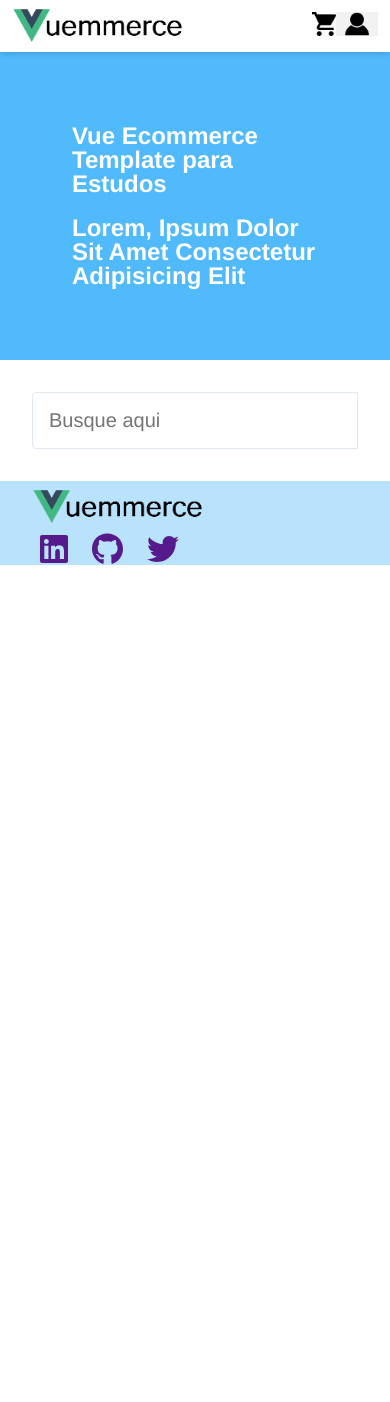
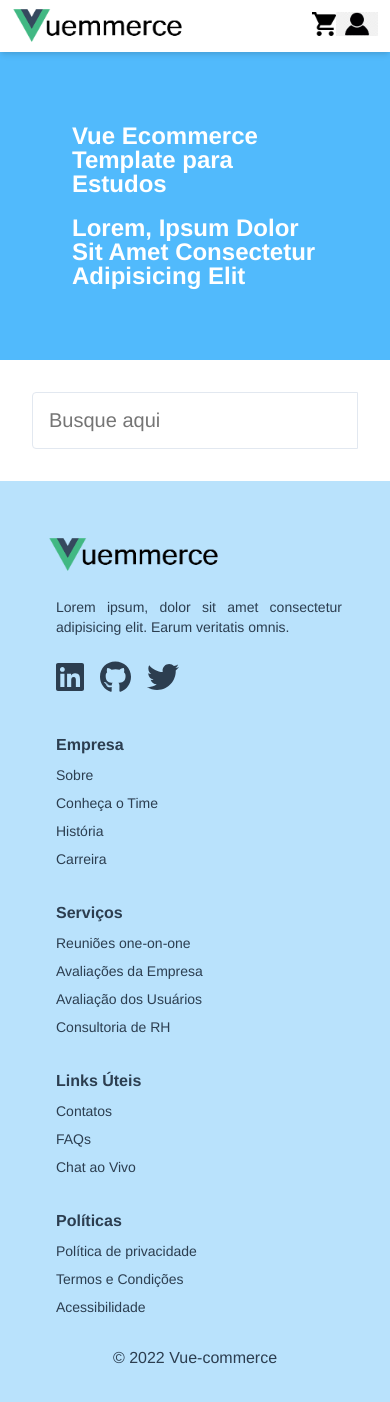
Before and after one commit to croesym/vue-commerce, a Vue app: page / in a window 390 px wide. Shown: the top 1402 px of the page. Before the commit the page ends 844 px from the top, so only its background shows below. Built offline with nearby package versions, Linux system fonts and the light colour scheme.

Commit message:
Construção do footer e ajustes de responsividade

```diff
--- a/src/components/VueFooter.vue
+++ b/src/components/VueFooter.vue
@@ -1,10 +1,16 @@
 <template>
   <div>
-    <div class="footerContainer">
     <footer>
+      <div id="footerContainer">
+        <div id="mediaGrid">
+          <div id="mediaContainer">
             <div id="socialMedia">
               <a href=""> <img :src="logo" alt="Vue-logo" /> </a>
-          <div></div>
+            </div>
+            <p id="footerText">
+              Lorem ipsum, dolor sit amet consectetur adipisicing elit. Earum
+              veritatis omnis.
+            </p>
             <div id="mediaLinks">
               <a href="">
                 <font-awesome-icon icon="fa-brands fa-linkedin" size="2x"
@@ -17,8 +23,47 @@
               /></a>
             </div>
           </div>
+          <div id="linksGrid">
+            <div>
+              <nav class="flexCol">
+                <p class="fontMedium">Empresa</p>
+                <a href="" class="linkSmall">Sobre</a>
+                <a href="" class="linkSmall">Conheça o Time</a>
+                <a href="" class="linkSmall">História</a>
+                <a href="" class="linkSmall">Carreira</a>
+              </nav>
+            </div>
+            <div>
+              <nav class="flexCol">
+                <p class="fontMedium">Serviços</p>
+                <a href="" class="linkSmall">Reuniões one-on-one</a>
+                <a href="" class="linkSmall">Avaliações da Empresa</a>
+                <a href="" class="linkSmall">Avaliação dos Usuários</a>
+                <a href="" class="linkSmall">Consultoria de RH</a>
+              </nav>
+            </div>
+            <div>
+              <nav class="flexCol">
+                <p class="fontMedium">Links Úteis</p>
+                <a href="" class="linkSmall">Contatos</a>
+                <a href="" class="linkSmall">FAQs</a>
+                <a href="" class="linkSmall">Chat ao Vivo</a>
+              </nav>
+            </div>
+            <div>
+              <nav class="flexCol">
+                <p class="fontMedium">Políticas</p>
+                <a href="" class="linkSmall">Política de privacidade</a>
+                <a href="" class="linkSmall">Termos e Condições</a>
+                <a href="" class="linkSmall">Acessibilidade</a>
+              </nav>
+            </div>
+          </div>
+
+          <p>© 2022 Vue-commerce</p>
+        </div>
+      </div>
     </footer>
-    </div>
   </div>
 </template>
 <script>
@@ -28,30 +73,97 @@ export default {
 };
 </script>
 <style scoped>
-.footerContainer {
+a {
+  color: inherit;
+  text-decoration: inherit;
+}
+
+footer {
   background-color: #b9e2fc;
-  font-weight: 600;
+  padding: 3rem;
+}
+
+/* #footerContainer {
+  background-color: #b9e2fc;
   width: 100%;
+  padding: 3rem;
+} */
+
+#mediaGrid {
+  display: grid;
+  grid-template-columns: repeat(1, minmax(0, 1fr));
+  gap: 2rem;
 }
+
+#linksGrid {
+  display: grid;
+  grid-template-columns: repeat(1, minmax(0, 1fr));
+  grid-template-rows: 1fr;
+  grid-gap: 2rem;
+}
+
 #socialMedia {
   display: flex;
-  justify-content: space-between;
-  align-items: flex-start;
-  flex-direction: column;
-  padding-left: 2rem;
-  padding-right: 2rem;
+  justify-content: start;
 }
-
 #socialMedia img {
   height: 3rem;
 }
 
+#footerText {
+  max-width: 20rem;
+  font-size: 0.875rem;
+  line-height: 1.25rem;
+  padding-left: 0.5rem;
+  margin-top: 1rem;
+  text-align: justify;
+}
+
 #mediaLinks {
   display: flex;
-  align-items: center;
+  justify-content: start;
+  margin-top: 1rem;
 }
 #mediaLinks a {
+  margin: 0.5rem;
+}
+
+.flexCol {
   padding-left: 0.5rem;
-  padding-right: 1rem;
+  display: flex;
+  flex-direction: column;
+  justify-content: start;
+  align-items: start;
+}
+
+.fontMedium {
+  font-weight: 600;
+  font-size: 1rem;
+  line-height: 1.5rem;
+}
+
+.linkSmall {
+  font-size: 0.875rem;
+  line-height: 1.25rem;
+  margin-top: 0.5rem;
+}
+
+@media (min-width: 640px) {
+  #mediaGrid {
+    grid-template-columns: repeat(1, minmax(0, 1fr));
+  }
+  #linksGrid {
+    grid-template-columns: repeat(2, minmax(0, 1fr));
+  }
+}
+
+@media (min-width: 1024px) {
+  #mediaGrid {
+    grid-template-columns: repeat(3, minmax(0, 1fr));
+  }
+  #linksGrid {
+    grid-template-columns: repeat(4, minmax(0, 1fr));
+    grid-column: span 2 / span 2;
+  }
 }
 </style>
```
Lines whose indentation alone changed are shown as unchanged.
